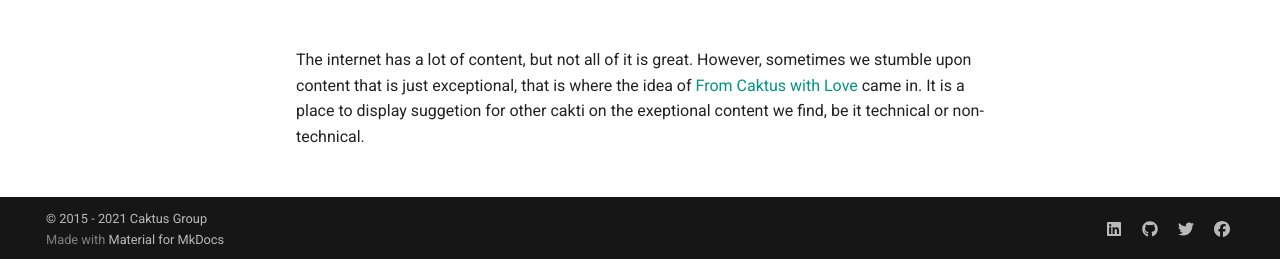
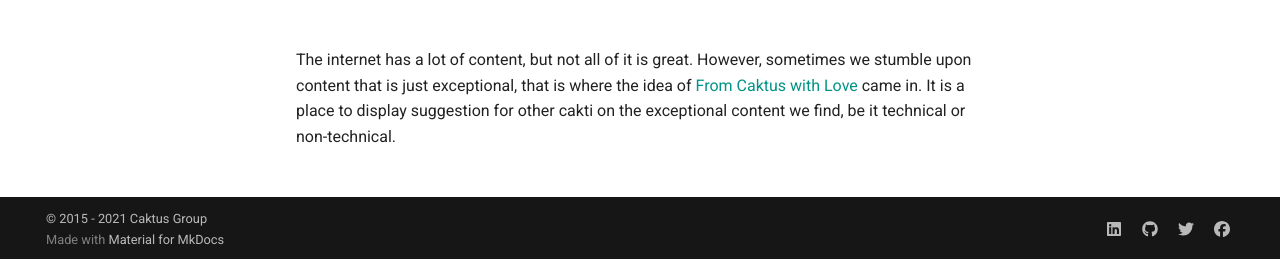
Before and after one commit to caktus/guidebook, an MkDocs documentation site: the page built from docs/reference/info.md, in a window 1280 px wide. Shown: the part 638-897 px from the top of the page. Built offline with MkDocs 1.6.1 and Material for MkDocs 9.7.7, drawn with Linux system fonts in a browser that asks for light colours; comment, search, counter and statistics services are not loaded.

Commit message:
Fix typo

```diff
--- a/docs/reference/info.md
+++ b/docs/reference/info.md
@@ -9,4 +9,4 @@ To keep people aware of new documentation submissions, we created ** insert_slac
 
 <br><br>
 # From Caktus with Love
-The internet has a lot of content, but not all of it is great. However, sometimes we stumble upon content that is just exceptional, that is where the idea of [From Caktus with Love](from-caktus-with-love.md) came in. It is a place to display suggetion for other cakti on the exeptional content we find, be it technical or non-technical.
+The internet has a lot of content, but not all of it is great. However, sometimes we stumble upon content that is just exceptional, that is where the idea of [From Caktus with Love](from-caktus-with-love.md) came in. It is a place to display suggestion for other cakti on the exceptional content we find, be it technical or non-technical.
```
